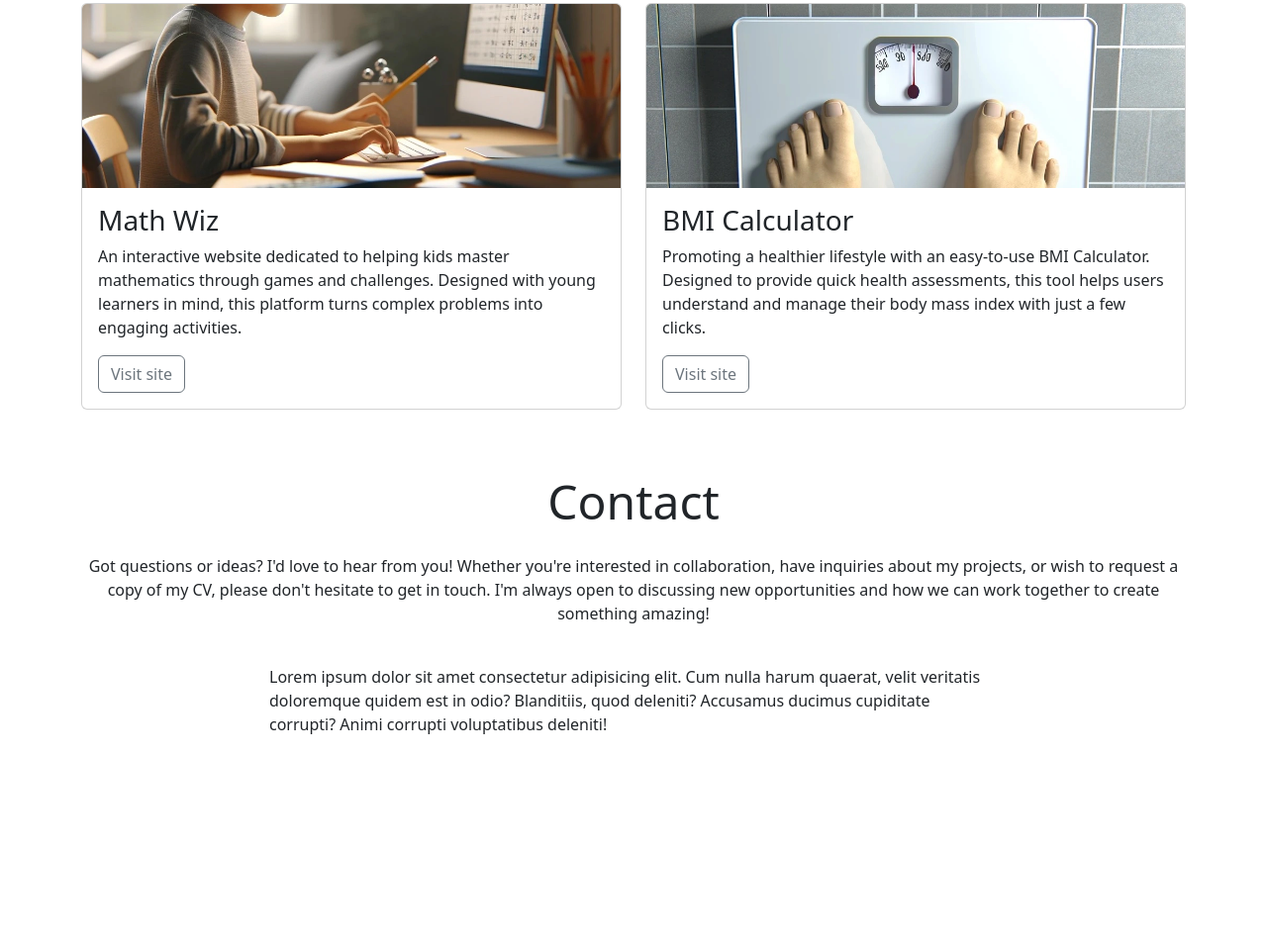
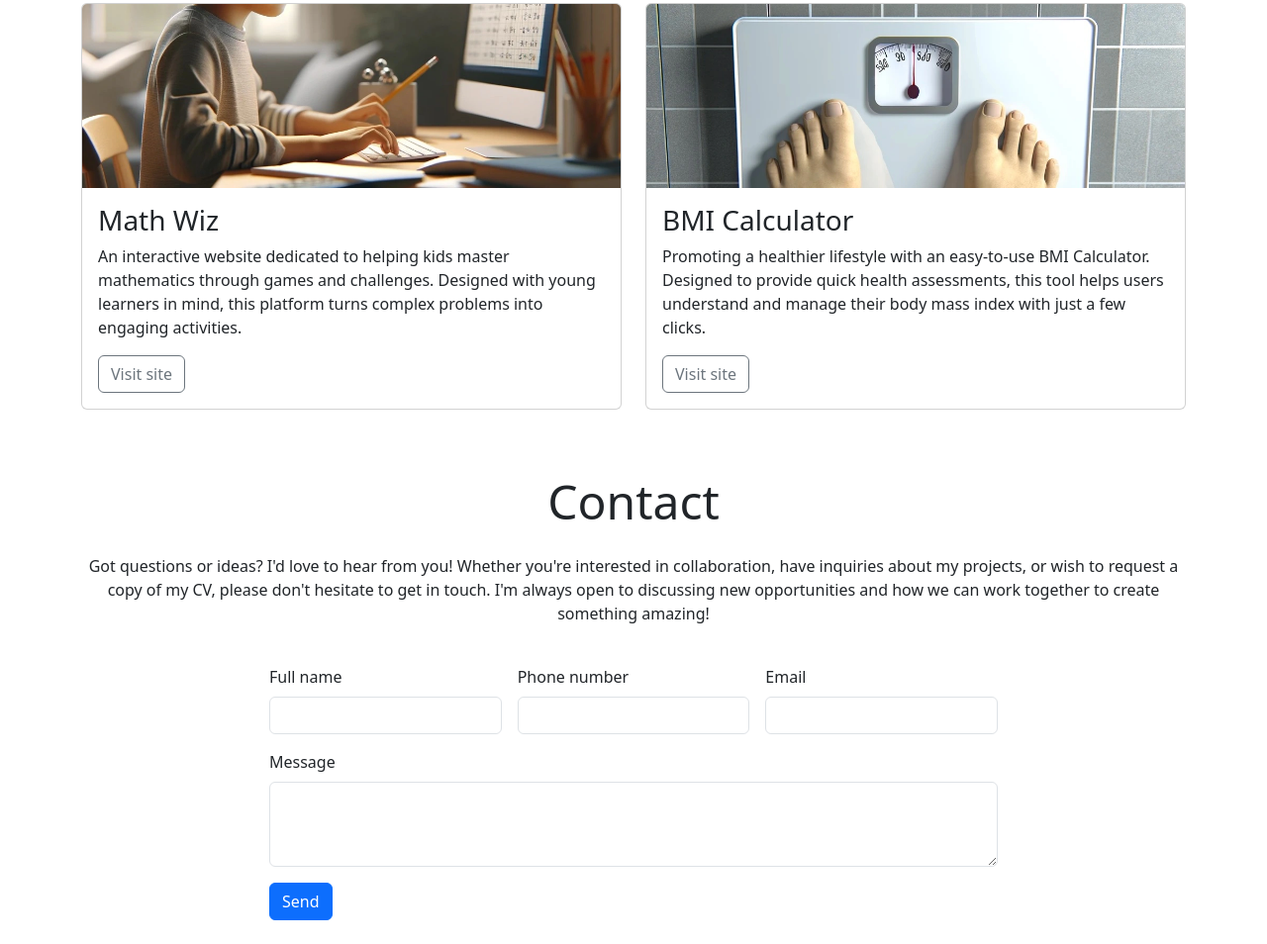
Before and after one commit to UkCoder165/dev-portfolio, a plain HTML site: page index.html in a window 1280 px wide. Shown: the part 1421-2375 px from the top of the page at 99% size. Before the commit the page ends 2165 px from the top, so only its background shows below. Drawn offline with nearby package versions, Linux system fonts and the light colour scheme.

Commit message:
Added form to page and styled

```diff
--- a/index.html
+++ b/index.html
@@ -157,10 +157,10 @@
                 </div>
             </div>
         </div>
-</section>
+    </section>
 </main>
 
-<!-- Contact Section -->
+    <!-- Contact Section -->
 <footer id="contact" class="container">
     <div class="row justify-content-center">
         <div class="col-12 text-center my-4">
@@ -170,11 +170,32 @@
                 I'm always open to discussing new opportunities and how we can work together to create something amazing!
             </p>
         </div>
-        <div class="col-12 col-md-10 col-lg-8">Lorem ipsum dolor sit amet consectetur adipisicing elit. Cum nulla harum quaerat,
-            velit veritatis doloremque quidem est in odio? Blanditiis, quod deleniti? Accusamus ducimus cupiditate corrupti?
-            Animi corrupti voluptatibus deleniti!
+
+    <div class="col-12 col-md-10 col-lg-8 mb-4">
+    <!-- Add form here -->
+    <form class="row g-3">
+        <div class="col-lg-4">
+            <label for="name" class="form-label">Full name</label>
+            <input type="text" class="form-control" id="name">
+        </div>
+        <div class="col-lg-4">
+            <label for="phonenumber" class="form-label">Phone number</label>
+            <input type="number" class="form-control" id="phonenumber">
+        </div>
+        <div class="col-lg-4">
+            <label for="email" class="form-label">Email</label>
+            <input type="email" class="form-control" id="email">
+        </div>
+        <div class="col-12">
+            <label for="message" class="form-label">Message</label>
+            <textarea class="form-control" id="message" rows="3"></textarea>
+        </div>
+        <div class="col-12">
+        <button type="submit" class="btn btn-primary">Send</button>
         </div>
     </div>
+    </form>
+
 </footer>
 
 
```
